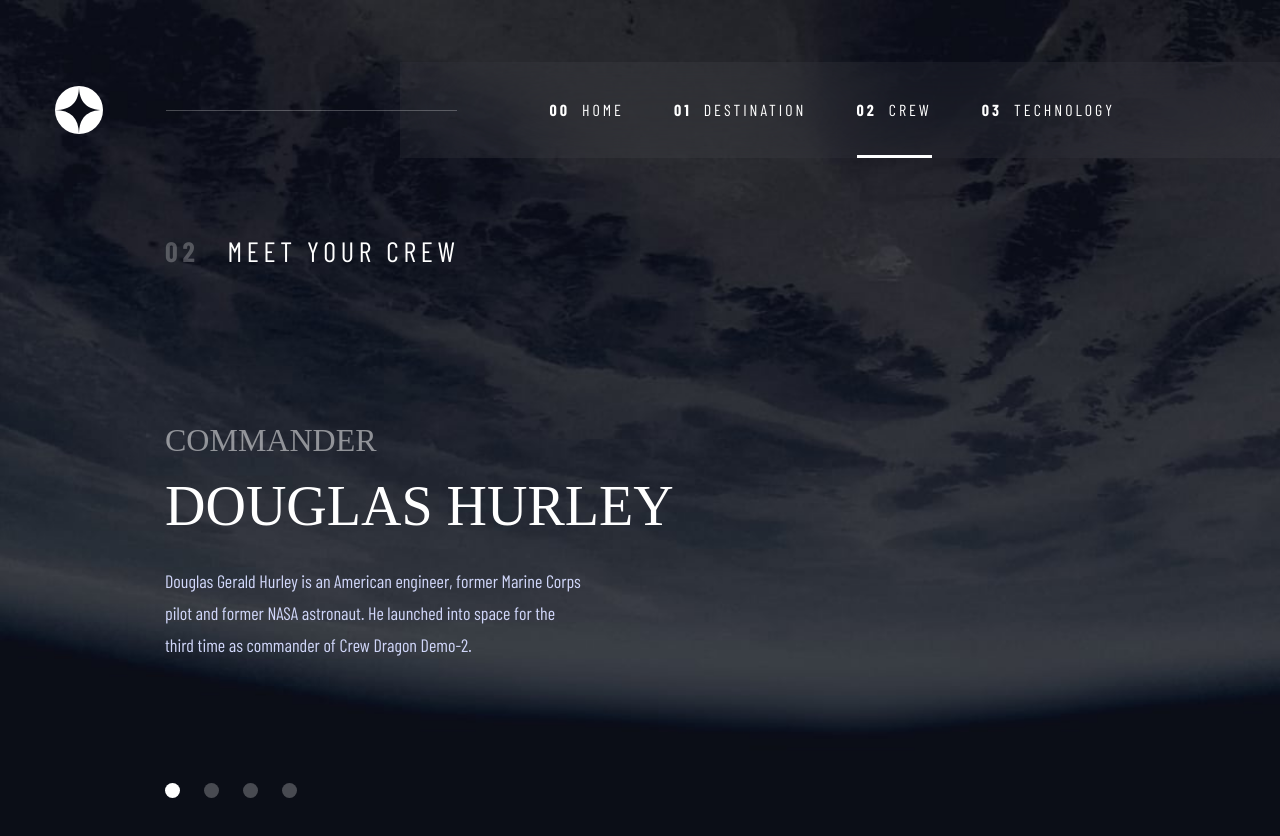
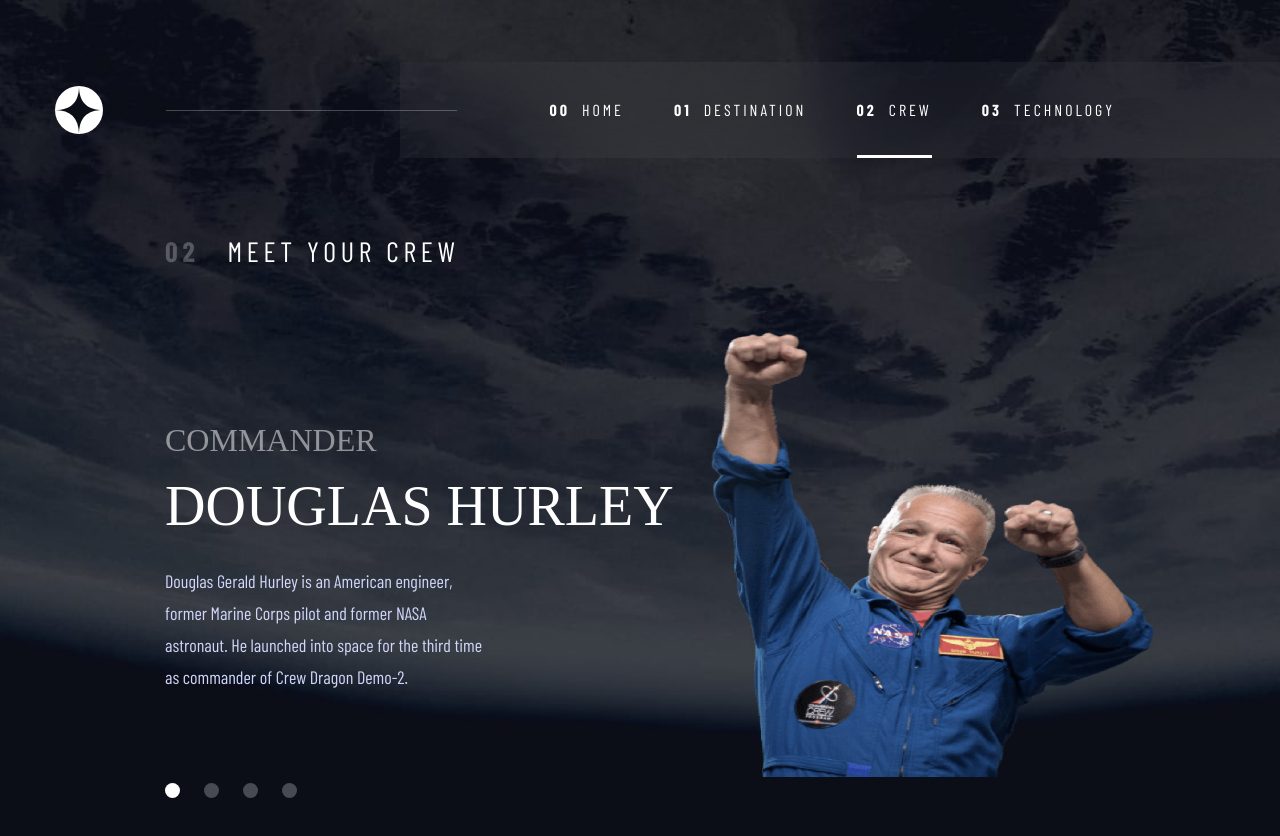
Before and after one commit to AvrahamKrol/space-journey, a React (Create React App) app: page /crew in a window 1280 px wide. Shown: the top 836 px of the page. Built offline with nearby package versions, Linux system fonts and the light colour scheme; a web font is replaced by a local one.

Commit message:
refactor: devided image component to different image components

```diff
--- a/src/components/sections/CrewSection/index.jsx
+++ b/src/components/sections/CrewSection/index.jsx
@@ -1,12 +1,12 @@
 import './index.css';
 
 //Components
-// import Image from '../../ui/Image';
 import CrewNavBtn from '../../ui/CrewNavBtn';
+import { CrewImage } from '../../ui/Images';
 
 const CrewSection = ({ onSelectedId, crewMember, crewLength }) => {
   console.log(crewMember);
-  const { role, name, bio, image } = crewMember;
+  const { role, name, bio, images } = crewMember;
 
   return (
     <section className="sections-container">
@@ -24,7 +24,9 @@ const CrewSection = ({ onSelectedId, crewMember, crewLength }) => {
           </div>
         </div>
       </section>
-      <section className="sections-container--right"></section>
+      <section className="sections-container--right">
+        <CrewImage imageSrc={images.png} name={name} />
+      </section>
     </section>
   );
 };
--- a/src/components/sections/DestinationSection/index.jsx
+++ b/src/components/sections/DestinationSection/index.jsx
@@ -1,6 +1,6 @@
 import './index.css';
 import NavigationLink from '../../NavigationLink';
-import Image from '../../ui/Image';
+import { DestinationImage } from '../../ui/Images';
 
 const DestinationSection = ({ destination, navNames, onSelectPlanet }) => {
   const pic = destination.images.png;
@@ -12,7 +12,7 @@ const DestinationSection = ({ destination, navNames, onSelectPlanet }) => {
           Pick your destination
         </h3>
         <div className="destination-image">
-          <Image imageSrc={pic} name={destination.name} />
+          <DestinationImage imageSrc={pic} name={destination.name} />
         </div>
       </section>
       <section className="sections-container--right">
--- a/src/components/ui/Image/index.jsx
+++ /dev/null
@@ -1,27 +0,0 @@
-import './index.css';
-
-const Image = ({ imageSrc, name }) => {
-  const moonImg = '../../../assets/destination/image-moon.png';
-  const marsImg = '../../../assets/destination/image-mars.png';
-  const europeImg = '../../../assets/destination/image-europa.png';
-  const titanImg = '../../../assets/destination/image-titan.png';
-  let img;
-
-  switch (true) {
-    case marsImg.includes(imageSrc):
-      img = require('../../../assets/destination/image-mars.png');
-      break;
-    case europeImg.includes(imageSrc):
-      img = require('../../../assets/destination/image-europa.png');
-      break;
-    case titanImg.includes(imageSrc):
-      img = require('../../../assets/destination/image-titan.png');
-      break;
-    default:
-      img = require('../../../assets/destination/image-moon.png');
-  }
-
-  return <img className="image" src={img} alt={name} />;
-};
-
-export default Image;
--- /dev/null
+++ b/src/components/ui/Images/CrewImage/index.jsx
@@ -0,0 +1,24 @@
+// import './index.css';
+
+export const CrewImage = ({ imageSrc, name }) => {
+  const specialist = '../../../../assets/crew/image-mark-shuttleworth.png';
+  const pilot = '../../../../assets/crew/image-victor-glover.png';
+  const engineer = '../../../../assets/crew/image-anousheh-ansari.png';
+  let img;
+
+  switch (true) {
+    case specialist.includes(imageSrc):
+      img = require('../../../../assets/crew/image-mark-shuttleworth.png');
+      break;
+    case pilot.includes(imageSrc):
+      img = require('../../../../assets/crew/image-victor-glover.png');
+      break;
+    case engineer.includes(imageSrc):
+      img = require('../../../../assets/crew/image-anousheh-ansari.png');
+      break;
+    default:
+      img = require('../../../../assets/crew/image-douglas-hurley.png');
+  }
+
+  return <img className="image" src={img} alt={name} />;
+};
--- /dev/null
+++ b/src/components/ui/Images/DestinationImage/index.jsx
@@ -0,0 +1,25 @@
+// import './index.css';
+
+export const DestinationImage = ({ imageSrc, name }) => {
+  console.log(imageSrc);
+  const marsImg = '../../../../assets/destination/image-mars.png';
+  const europeImg = '../../../../assets/destination/image-europa.png';
+  const titanImg = '../../../../assets/destination/image-titan.png';
+  let img;
+
+  switch (true) {
+    case marsImg.includes(imageSrc):
+      img = require('../../../../assets/destination/image-mars.png');
+      break;
+    case europeImg.includes(imageSrc):
+      img = require('../../../../assets/destination/image-europa.png');
+      break;
+    case titanImg.includes(imageSrc):
+      img = require('../../../../assets/destination/image-titan.png');
+      break;
+    default:
+      img = require('../../../../assets/destination/image-moon.png');
+  }
+
+  return <img className="image" src={img} alt={name} />;
+};
--- /dev/null
+++ b/src/components/ui/Images/index.jsx
@@ -0,0 +1,4 @@
+import './index.css';
+
+export * from './DestinationImage';
+export * from './CrewImage';
```
Also changed, not shown: src/components/ui/Images/index.css (renamed from src/components/ui/Image/index.css).
